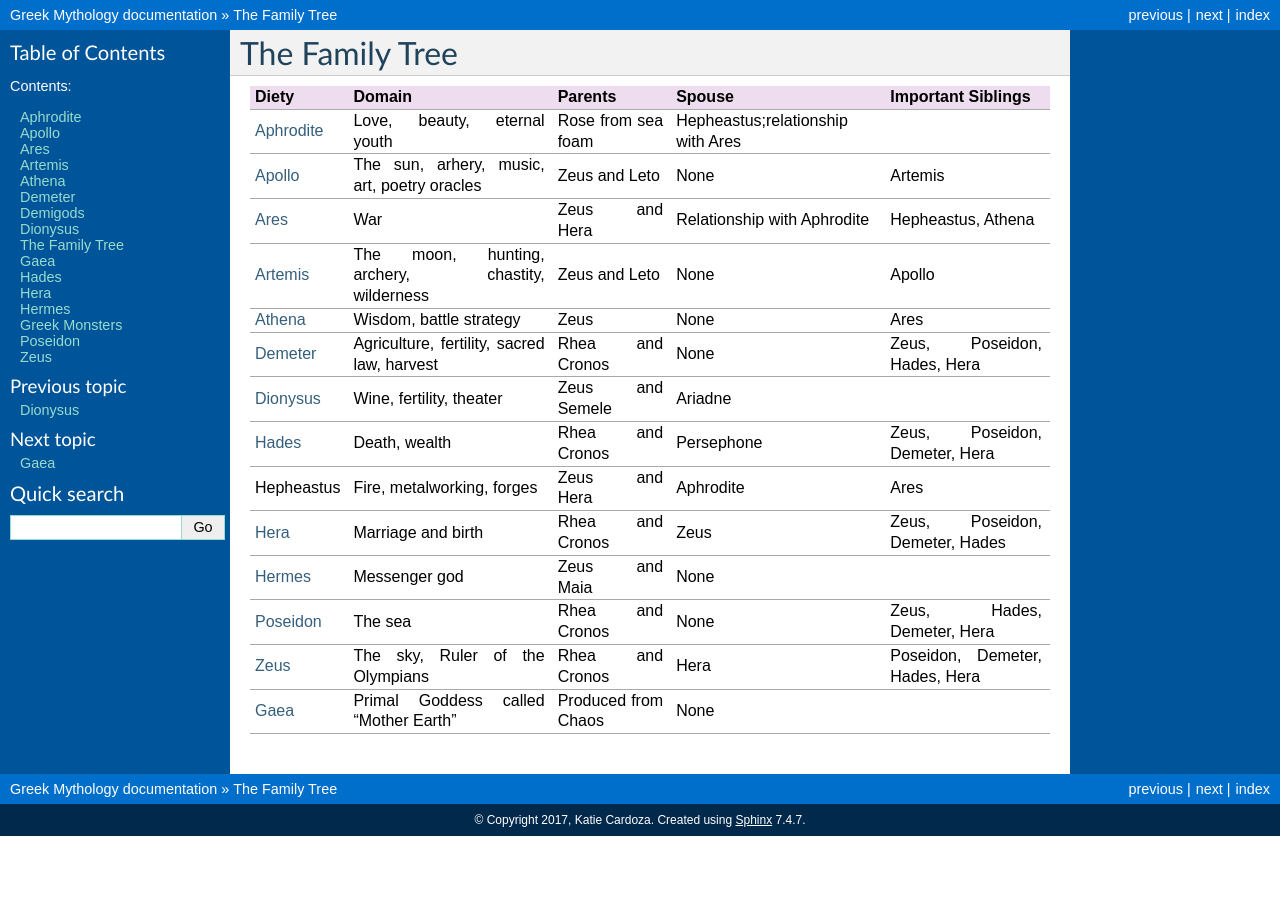
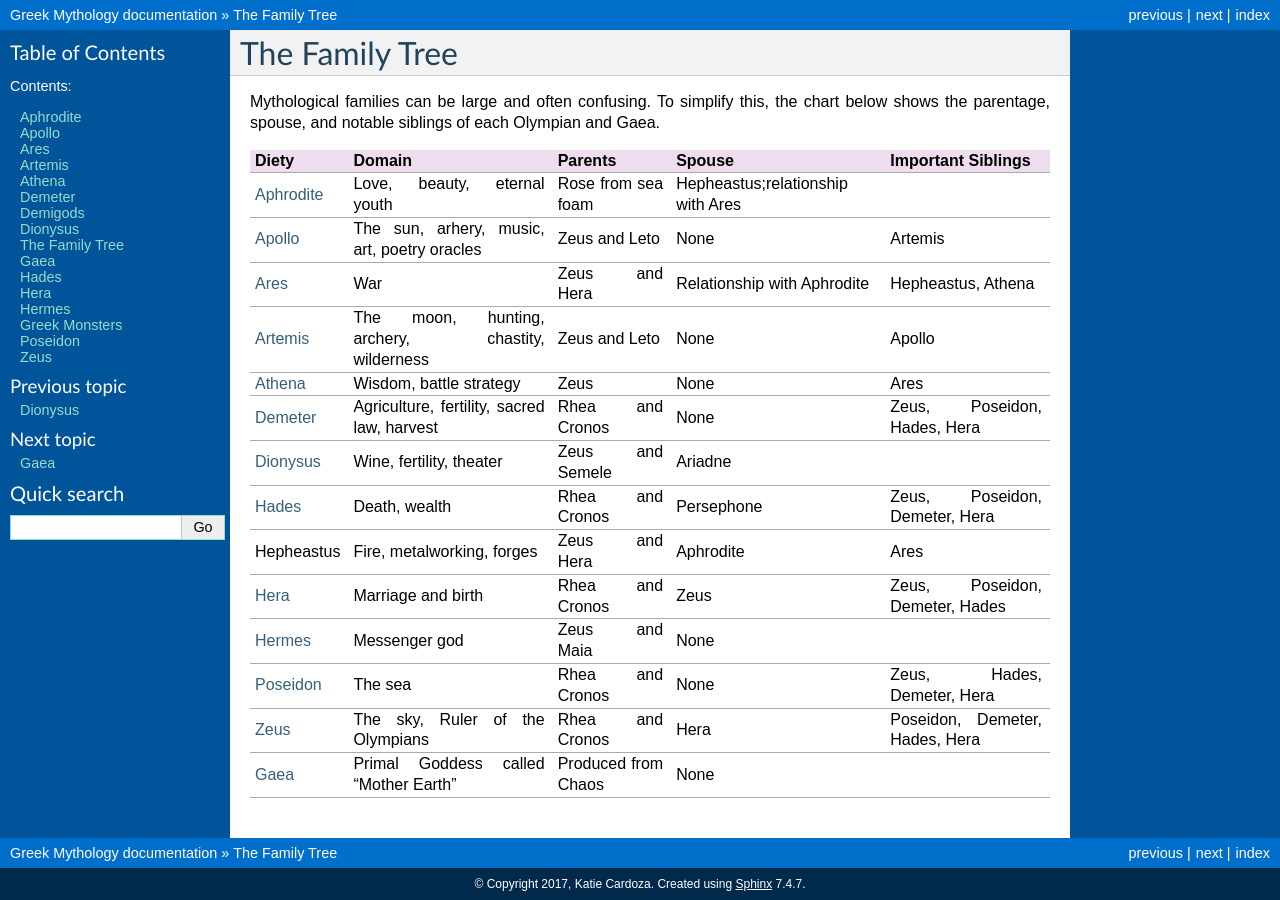
Before and after one commit to KatieCardoza/greek_mythology_HJKW, a Sphinx documentation site: the page built from Greek Mythology/source/family_tree/index.rst, in a window 1280 px wide. Built offline with Sphinx 7.4.7, drawn with Linux system fonts in a browser that asks for light colours.

```diff
--- a/Greek Mythology/source/dionysus/index.rst
+++ b/Greek Mythology/source/dionysus/index.rst
@@ -16,16 +16,14 @@ bearded man or a young long-haired man.  He often carries a pinecone staff.
 Dionysus’ sacred animals were the panther, leopard, and tiger.  His sacred
 plants were the grapevine, ivy, and pine trees.
 
-Dionysus was born to `Zeus`_ and Semele, princess of Thebes.  Semele, influenced
-by a jealous `Hera`_, asked Zeus to show her his full form but she died upon
+Dionysus was born to Zeus and Semele, princess of Thebes.  Semele, influenced
+by a jealous Hera, asked Zeus to show her his full form but she died upon
 seeing him like that.  Zeus rescued the unborn Dionysus and *sewed him into his*
 *leg*, where he stayed until he was born.  Because Dionysus was born from Zeus,
 he was immortal despite having one mortal parent.  He is the *only* Olympian to
 have a mortal parent.  After he was born, he was raised by his Aunt Ino for a
 while, but she and her husband were cursed by Hera and killed themselves and
 their children.
-.. _Zeus: zeus/index.html
-.. _Hera: hera/index.html
 
 Hera then cursed Dionysus himself into madness.  He wandered around in madness
 for years, teaching people how to make wine.  Once, he was captured by
--- a/Greek Mythology/source/family_tree/index.rst
+++ b/Greek Mythology/source/family_tree/index.rst
@@ -1,6 +1,10 @@
 
 The Family Tree
 ===============
+
+Mythological families can be large and often confusing.  To simplify this, the
+chart below shows the parentage, spouse, and notable siblings of each Olympian
+and Gaea.
 
 ============ ================================================== ===================== ================================== ===============================
 Diety         Domain                                             Parents                Spouse                             Important Siblings
@@ -21,16 +25,16 @@ Hepheastus    Fire, metalworking, forges                         Zeus and Hera
 `Gaea`_       Primal Goddess called "Mother Earth"               Produced from Chaos   None
 ============ ================================================== ===================== ================================== ===============================
 
-.. _Aphrodite: aphrodite/index.html
-.. _Apollo: apollo/index.html
-.. _Ares: ares/index.html
-.. _Artemis: artemis/index.html
-.. _Athena: athena/index.html
-.. _Demeter: demeter/index.html
-.. _Dionysus: dionysus/index.html
-.. _Hades: hades/index.html
-.. _Hera: hera/index.html
-.. _Hermes: hermes/index.html
-.. _Poseidon: poseidon/index.html
-.. _Zeus: zeus/index.html
-.. _Gaea: gaea/index.html
+.. _Aphrodite: ../aphrodite/index.html
+.. _Apollo: ../apollo/index.html
+.. _Ares: ../ares/index.html
+.. _Artemis: ../artemis/index.html
+.. _Athena: ../athena/index.html
+.. _Demeter: ../demeter/index.html
+.. _Dionysus: ../dionysus/index.html
+.. _Hades: ../hades/index.html
+.. _Hera: ../hera/index.html
+.. _Hermes: ../hermes/index.html
+.. _Poseidon: ../poseidon/index.html
+.. _Zeus: ../zeus/index.html
+.. _Gaea: ../gaea/index.html
```
Also changed, not shown: Greek Mythology/source/apollo/index.rst (+23 -25 lines), Greek Mythology/source/artemis/index.rst (+3 -6 lines).
